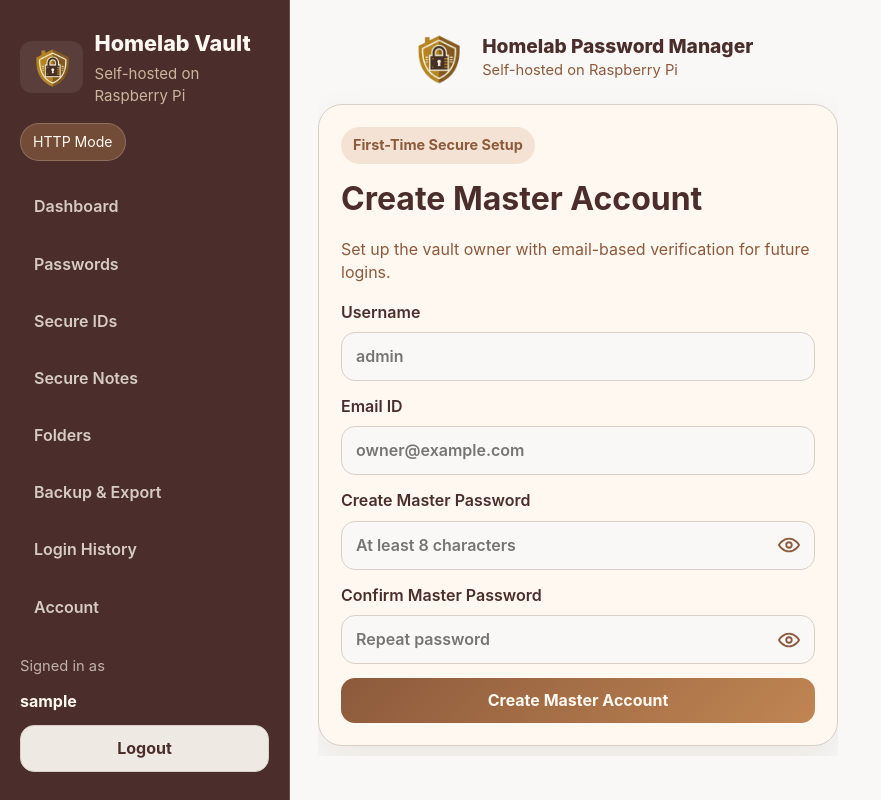
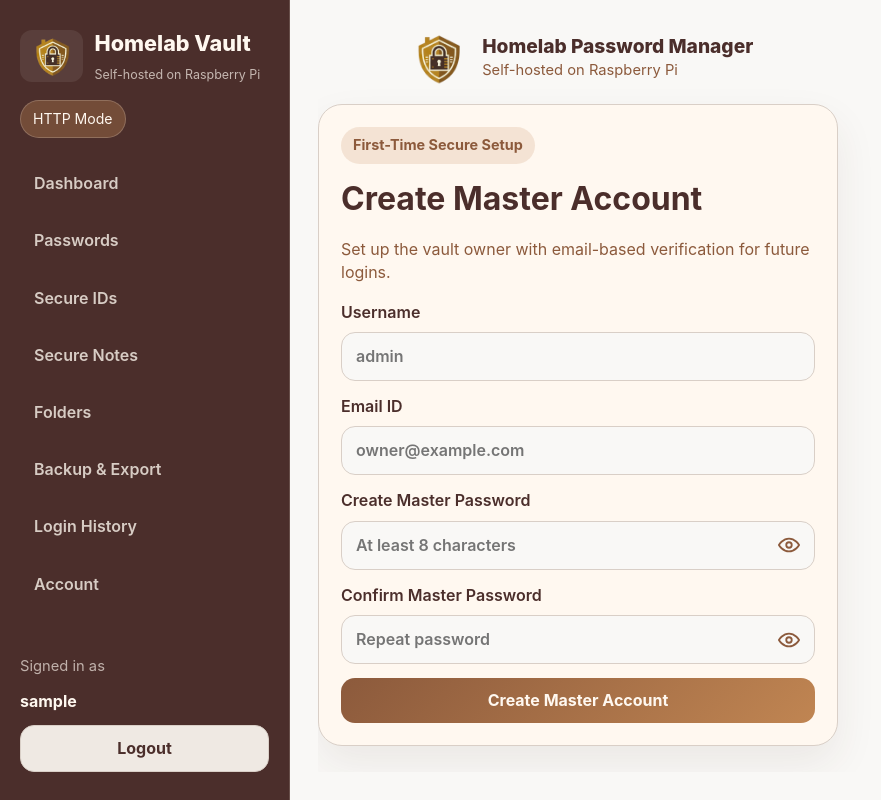
Before and after one commit to oomnii/Homelab-Vault-Secure-Manager, a Flask app: page /setup in a window 1280 px wide. Shown: the whole page, without its empty margins (0-881 px from the left). Run offline with Flask 3, Linux system fonts and the light colour scheme; the visitor is signed in with stand-in values (Sample User, id 1).

Commit message:
Fix .env handling, sidebar layout, setup page scrollbar

```diff
--- a/app/static/css/styles.css
+++ b/app/static/css/styles.css
@@ -84,8 +84,19 @@ code { font-family: ui-monospace, SFMono-Regular, Menlo, monospace; font-size: 0
     box-sizing: content-box;
 }
 .brand-text-block { min-width: 0; }
+.brand-title-line {
+    display: flex;
+    flex-wrap: wrap;
+    align-items: baseline;
+    gap: 0.4em 0.55em;
+    min-width: 0;
+}
 .brand { font-size: 1.35rem; font-weight: 800; color: var(--sidebar-text); }
-.brand-subtext { color: var(--sidebar-muted); margin-top: 4px; font-size: 0.94rem; }
+.brand-subtext {
+    font-size: 0.78rem;
+    font-weight: 400;
+    color: rgba(255, 248, 240, 0.68);
+}
 .transport-pill {
     display: inline-flex;
     align-items: center;
@@ -269,8 +280,7 @@ code { font-family: ui-monospace, SFMono-Regular, Menlo, monospace; font-size: 0
 
 .auth-flow-stack {
     width: min(100%, 520px);
-    max-height: 92dvh;
-    overflow-y: auto;
+    overflow: visible;
     padding: 2px 0 10px;
 }
 
@@ -317,10 +327,6 @@ code { font-family: ui-monospace, SFMono-Regular, Menlo, monospace; font-size: 0
 
 /* Match parent column (e.g. 520px auth column) so card and flash banners share one width */
 .auth-card { width: 100%; max-width: 520px; }
-.auth-card.card.scroll-styled {
-    max-height: min(92dvh, 780px);
-    overflow-y: auto;
-}
 
 /* Fixed-height cards with internal scroll (authenticated views) */
 .card.card--scrollable {
--- a/app/templates/base.html
+++ b/app/templates/base.html
@@ -18,8 +18,9 @@
                 <div class="brand-row">
                     <img src="{{ url_for('static', filename='images/logo.png') }}?v={{ logo_cache_v }}" alt="" class="brand-logo-img" width="112" height="36" decoding="async">
                     <div class="brand-text-block">
-                        <div class="brand">Homelab Vault</div>
-                        <div class="brand-subtext">Self-hosted on Raspberry Pi</div>
+                        <div class="brand-title-line">
+                            <span class="brand">Homelab Vault</span><span class="brand-subtext">Self-hosted on Raspberry Pi</span>
+                        </div>
                     </div>
                 </div>
                 <div class="transport-pill {{ 'secure' if transport_mode == 'HTTPS' else 'insecure' }}">{{ transport_mode }} Mode</div>
```
Also changed, not shown: scripts/ensure_env.py (added, +31 -0 lines), README.md.
